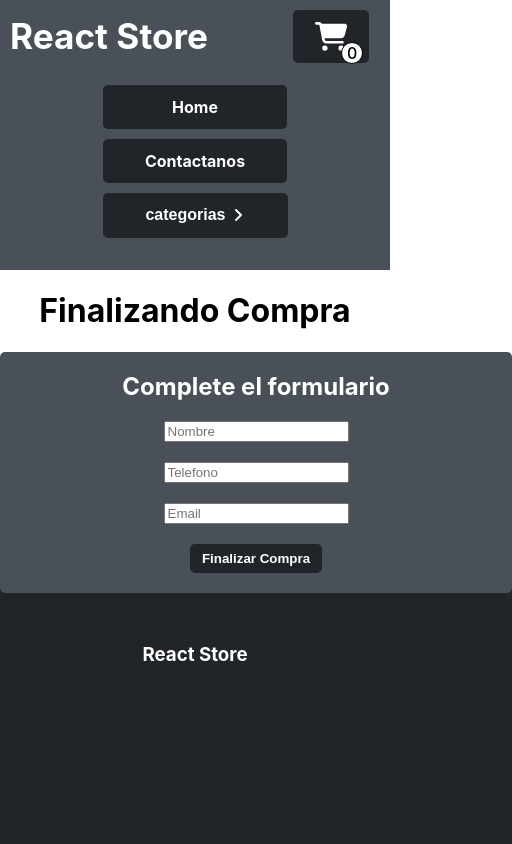
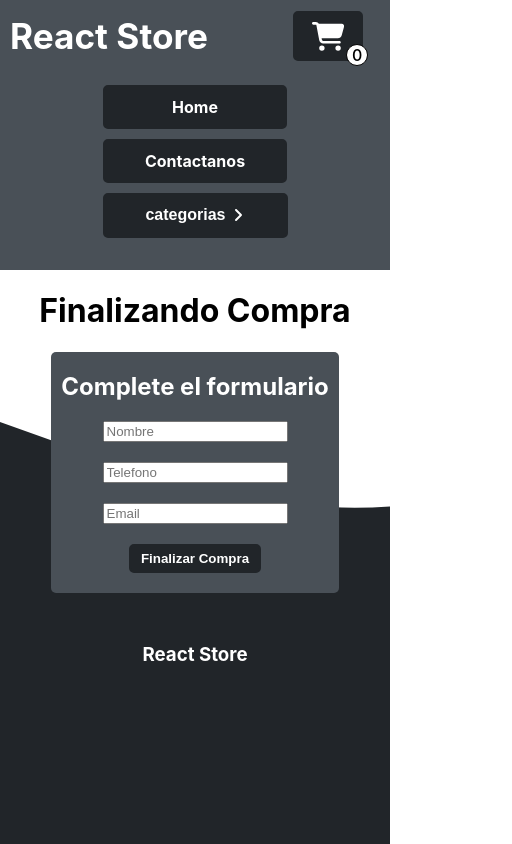
Before and after one commit to matiasgimenezagustin/React-JS-Proyect, a React (Create React App) app: page /checkout in a window 390 px wide. Shown: the whole page, 512 px wide, since content can reach past the window. Built offline with nearby package versions, Linux system fonts and the light colour scheme.

Commit message:
responsive update

```diff
--- a/src/Pages/Cart/cart.css
+++ b/src/Pages/Cart/cart.css
@@ -46,3 +46,8 @@
     text-align: center;
     color: #fff;
 }
+@media screen and (max-width: 420px){
+    .btnEndControls{
+        width: 60%;
+    }
+}
--- a/src/Pages/CheckOut/checkOut.css
+++ b/src/Pages/CheckOut/checkOut.css
@@ -55,3 +55,12 @@
     justify-content: center;
     align-items: center;
 }
+@media screen and (max-width: 420px){
+    .formBuyer{
+        width: 18rem;
+    }
+    .recipt{
+        color: #fff;
+        width: 18rem;
+    }
+}
--- a/src/components/ItemDetail/itemDetail.css
+++ b/src/components/ItemDetail/itemDetail.css
@@ -60,3 +60,26 @@
     font-size: 2rem;
 
 }
+@media screen and (max-width: 420px){
+    .buttonAddCart{
+        width: 12rem;
+    }
+    .titleDetail{
+        text-align: center;
+    }
+    .itemDetail{
+        grid-template-columns: 1fr;
+        grid-template-rows: 120px 2fr 3fr;
+        grid-template-areas:
+        "title"
+        "img"
+        "descripcion"
+        ;
+    }
+    .itemDetail img{
+        width: 250px;
+        grid-area: img;
+        border-radius: 5px;
+        margin: auto;
+    }
+}
--- a/src/components/NavBar/NavBar.css
+++ b/src/components/NavBar/NavBar.css
@@ -162,8 +162,8 @@
         height: 45px;
     }
     .counterContainer{
-        top:60%;
-        left:50%;
+        top:65%;
+        left:55%;
     }
     .nav{
         display: grid;
@@ -197,6 +197,7 @@
     .nav div .cardWidget{
         grid-area: cart;
         margin: 0;
+        padding: 9px 17px;
     }
     .nav .navLinks .listItemNav .categoryNesting{
         display:flex;
```
